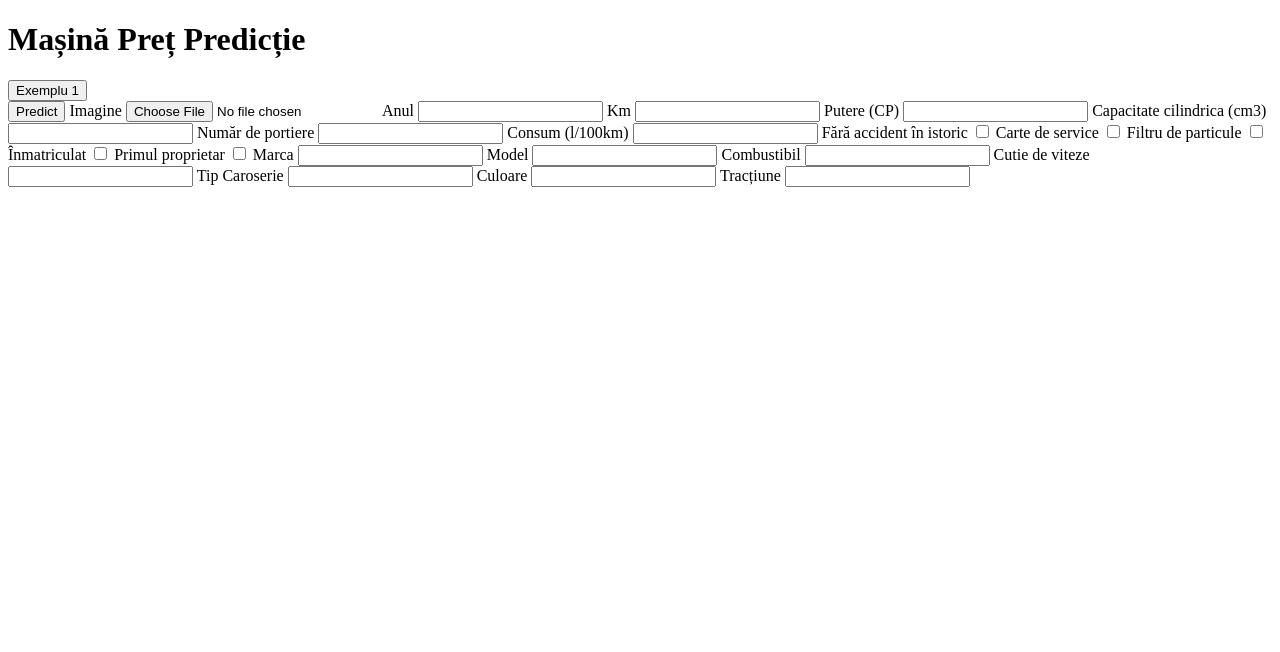
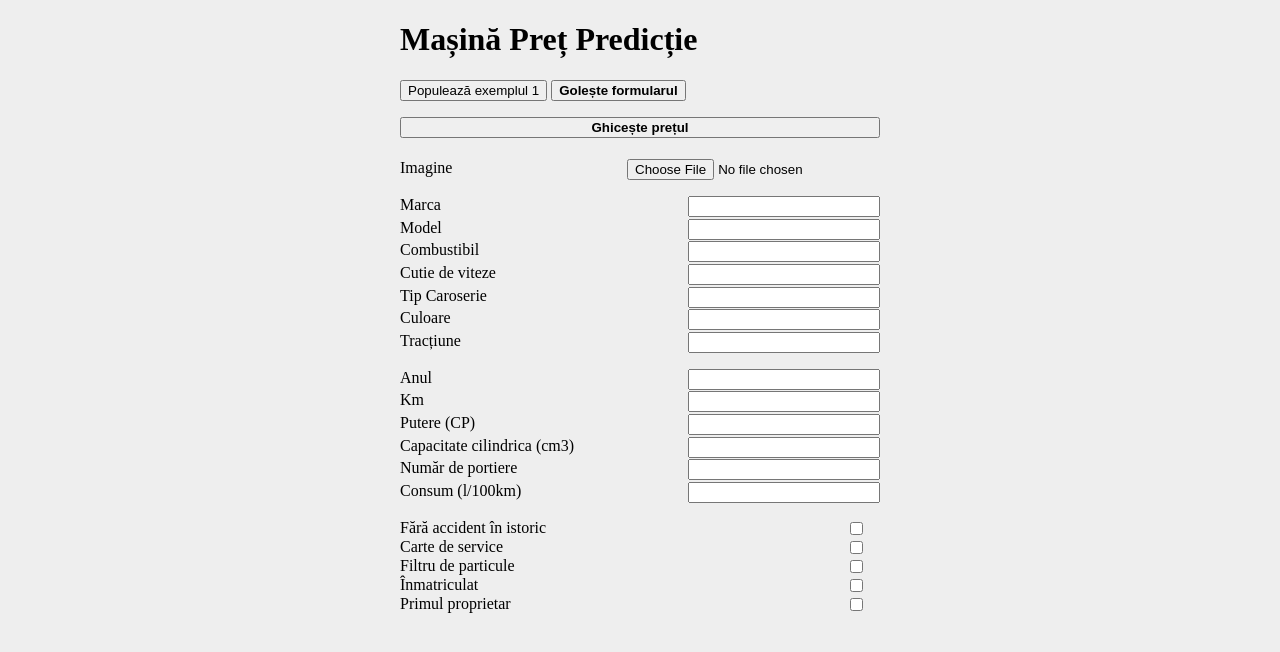
Before and after one commit to pandrei7/car-price-prediction, a Flask app: page / in a window 1280 px wide. Shown: the top 652 px of the page. Run offline with Flask 2, Linux system fonts and the light colour scheme; parts of the project's set-up code (start-up, migrations or seed data) failed here and were passed over.

Commit message:
Style and refactor the application a bit

```diff
--- a/src/app/static/index.js
+++ b/src/app/static/index.js
@@ -1,5 +1,23 @@
+function clearForm() {
+    const form = document.getElementById("the-form");
+    for (const input of form.getElementsByTagName("input")) {
+        if (input.type !== "submit") {
+            input.value = "";
+            input.checked = false;
+        }
+    }
+}
+
 function populateExample1() {
     const form = document.getElementById("the-form");
+
+    form.brand.value = "Audi";
+    form.model.value = "A5";
+    form.fuel.value = "Diesel";
+    form.gearbox.value = "Automata";
+    form.body.value = "Sedan";
+    form.color.value = "Maro";
+    form.drivetrain.value = "Fata";
 
     form.year.value = 2019;
     form.km.value = 155000;
@@ -13,12 +31,4 @@ function populateExample1() {
     form.particle_filter.checked = true;
     form.matriculated.checked = false;
     form.first_owner.checked = false;
-
-    form.brand.value = "Audi";
-    form.model.value = "A5";
-    form.fuel.value = "Diesel";
-    form.gearbox.value = "Automata";
-    form.body.value = "Sedan";
-    form.color.value = "Maro";
-    form.drivetrain.value = "Fata";
 }
--- a/src/app/static/style.css
+++ b/src/app/static/style.css
@@ -0,0 +1,32 @@
+body {
+    background: #eee;
+    margin: 0 auto;
+    max-width: 30em;
+}
+
+#clear-button {
+    font-weight: bold;
+}
+
+#the-form {
+    display: flex;
+    flex-direction: column;
+    margin-top: 1em;
+}
+
+#the-form input[type="submit"] {
+    font-weight: bold;
+    margin-bottom: 1em;
+}
+
+.form-section {
+    display: grid;
+    grid-template-columns: 6fr 4fr;
+    margin: .5em 0;
+    row-gap: .1em;
+}
+
+#boolean-inputs {
+    grid-template-columns: 9fr 1fr;
+    row-gap: 0;
+}
--- a/src/app/templates/index.html
+++ b/src/app/templates/index.html
@@ -14,38 +14,122 @@
   <h1>Mașină Preț Predicție</h1>
 
   <main>
-    <button type="button" onclick="populateExample1();">Exemplu 1</button>
+    <button type="button" onclick="populateExample1();">Populează exemplul 1</button>
+    <button type="button" onclick="clearForm();" id="clear-button">Golește formularul</button>
 
     {% if prediction %}
     <p>Preț anticipat: <strong>{{"{:,.2f}".format(prediction)}} €</strong>.</p>
     {% endif %}
 
     <form action="/predict" method="POST" enctype="multipart/form-data" id="the-form">
-      <input type="submit" value="Predict">
+      <input type="submit" value="Ghicește prețul">
 
+      <div class="form-section" id="image-inputs">
         <label for="photo">Imagine</label>
         <input type="file" name="photo" id="photo" accept="image/png,image/jpg,image/webp" />
+      </div>
+
+      <!-- Categorical inputs -->
+      <div class="form-section" id="categorical-inputs">
+        <label for="brand">Marca</label>
+        <input list="brand-list" name="brand" id="brand" value="{{form['brand']}}" required />
+        <datalist id="brand-list">
+          <option value="BMW">BMW</option>
+          <option value="Audi">Audi</option>
+          <option value="Ford">Ford</option>
+          <option value="Kia">Kia</option>
+        </datalist>
+
+        <label for="model">Model</label>
+        <input list="model-list" name="model" id="model" value="{{form['model']}}" required />
+        <datalist id="model-list">
+          <option value="Vitara">Vitara</option>
+          <option value="Auris">Auris</option>
+          <option value="Octavia">Octavia</option>
+          <option value="Focus">Focus</option>
+        </datalist>
+
+        <label for="fuel">Combustibil</label>
+        <input list="fuel-list" name="fuel" id="fuel" value="{{form['fuel']}}" required />
+        <datalist id="fuel-list">
+          <option value="Benzina">Benzina</option>
+          <option value="Diesel">Diesel</option>
+          <option value="Hibrid">Hibrid</option>
+        </datalist>
+
+        <label for="gearbox">Cutie de viteze</label>
+        <input list="gearbox-list" name="gearbox" id="gearbox" value="{{form['gearbox']}}" required />
+        <datalist id="gearbox-list">
+          <option value="Manuala">Manuala</option>
+          <option value="Automata">Automata</option>
+        </datalist>
+
+        <label for="body">Tip Caroserie</label>
+        <input list="body-list" name="body" id="body" value="{{form['body']}}" required />
+        <datalist id="body-list">
+          <option value="SUV">SUV</option>
+          <option value="Sedan">Sedan</option>
+          <option value="Combi">Combi</option>
+          <option value="Compacta">Compacta</option>
+          <option value="Monovolum">Monovolum</option>
+          <option value="Masina de oras">Masina de oras</option>
+          <option value="Coupe">Coupe</option>
+          <option value="Masina mica">Masina mica</option>
+          <option value="Cabrio">Cabrio</option>
+        </datalist>
+
+        <label for="color">Culoare</label>
+        <input list="color-list" name="color" id="color" value="{{form['color']}}" required />
+        <datalist id="color-list">
+          <option value="Cabrio">Cabrio</option>
+          <option value="Negru">Negru</option>
+          <option value="Gri">Gri</option>
+          <option value="Alb">Alb</option>
+          <option value="Albastru">Albastru</option>
+          <option value="Argint">Argint</option>
+          <option value="Rosu">Rosu</option>
+          <option value="Maro">Maro</option>
+          <option value="Verde">Verde</option>
+          <option value="Galben/Auriu">Galben/Auriu</option>
+          <option value="Bej">Bej</option>
+          <option value="Alte culori">Alte culori</option>
+        </datalist>
+
+        <label for="drivetrain">Tracțiune</label>
+        <input list="drivetrain-list" name="drivetrain" id="drivetrain" value="{{form['drivetrain']}}" required />
+        <datalist id="drivetrain-list">
+          <option value="Fata">Fata</option>
+          <option value="Spate">Spate</option>
+          <option value="4x4">4x4</option>
+          <option value="Nu e mentionat">Nu e mentionat</option>
+        </datalist>
+      </div>
 
       <!-- Numeric inputs -->
+      <div class="form-section" id="numeric-inputs">
         <label for="year">Anul</label>
-      <input type="number" step="any" min="0" name="year" id="year" value="{{form['year']}}" />
+        <input type="number" step="any" min="0" name="year" id="year" value="{{form['year']}}" required />
 
         <label for="km">Km</label>
-      <input type="number" step="any" min="0" name="km" id="km" value="{{form['km']}}" />
+        <input type="number" step="any" min="0" name="km" id="km" value="{{form['km']}}" required />
 
         <label for="power">Putere (CP)</label>
-      <input type="number" step="any" min="0" name="power" id="power" value="{{form['power']}}" />
+        <input type="number" step="any" min="0" name="power" id="power" value="{{form['power']}}" required />
 
         <label for="cylinder_cap">Capacitate cilindrica (cm3)</label>
-      <input type="number" step="any" min="0" name="cylinder_cap" id="cylinder_cap" value="{{form['cylinder_cap']}}" />
+        <input type="number" step="any" min="0" name="cylinder_cap" id="cylinder_cap"
+          value="{{form['cylinder_cap']}}" />
 
         <label for="doors">Număr de portiere</label>
-      <input type="number" step="any" min="0" name="doors" id="doors" value="{{form['doors']}}" />
+        <input type="number" step="any" min="0" name="doors" id="doors" value="{{form['doors']}}" required />
 
         <label for="consumption">Consum (l/100km)</label>
-      <input type="number" step="any" min="0" name="consumption" id="consumption" value="{{form['consumption']}}" />
+        <input type="number" step="any" min="0" name="consumption" id="consumption" value="{{form['consumption']}}"
+          required />
+      </div>
 
       <!-- Boolean inputs -->
+      <div class="form-section" id="boolean-inputs">
         <label for="no_accident">Fără accident în istoric</label>
         <input type="checkbox" name="no_accident" id="no_accident" value="true" {% if form and "no_accident" in form
           %}checked{% endif %} />
```
Also changed, not shown: other parts of src/app/templates/index.html (+1 -74 lines). Lines whose indentation alone changed are shown as unchanged.
